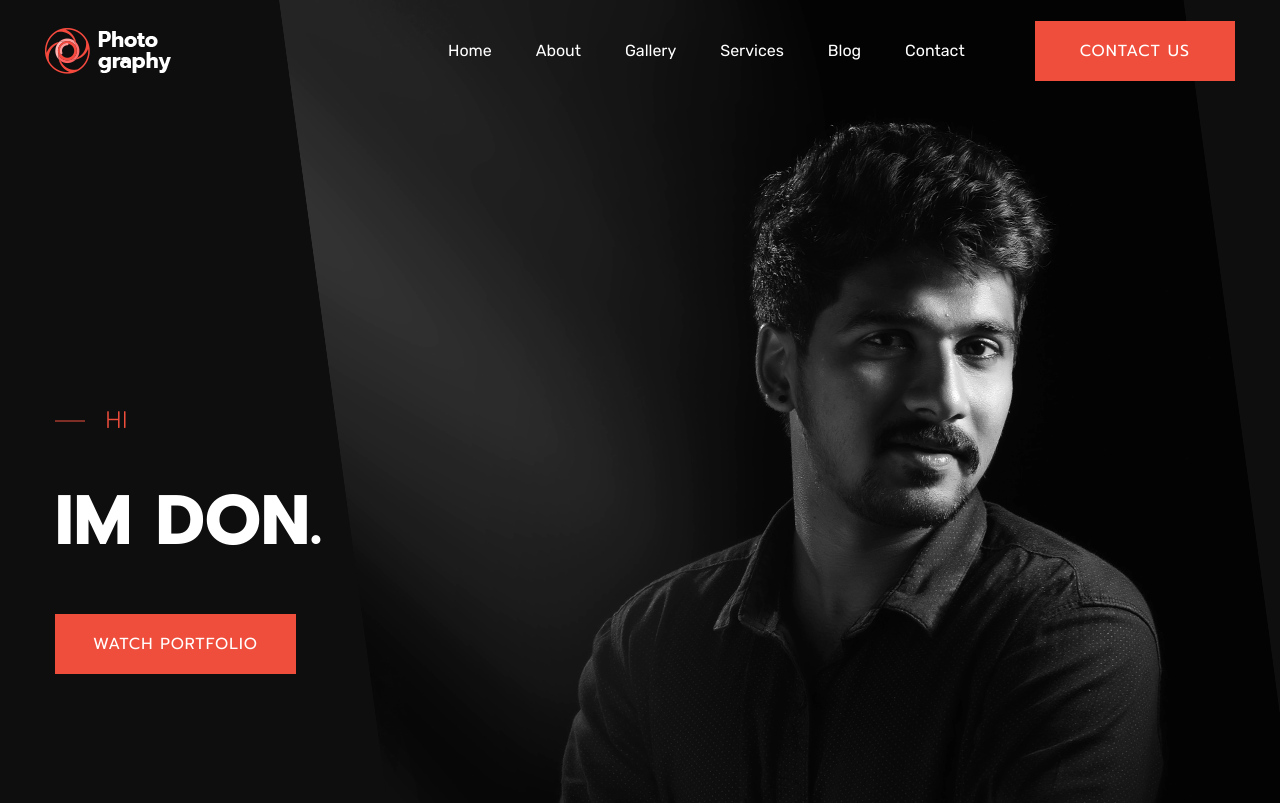
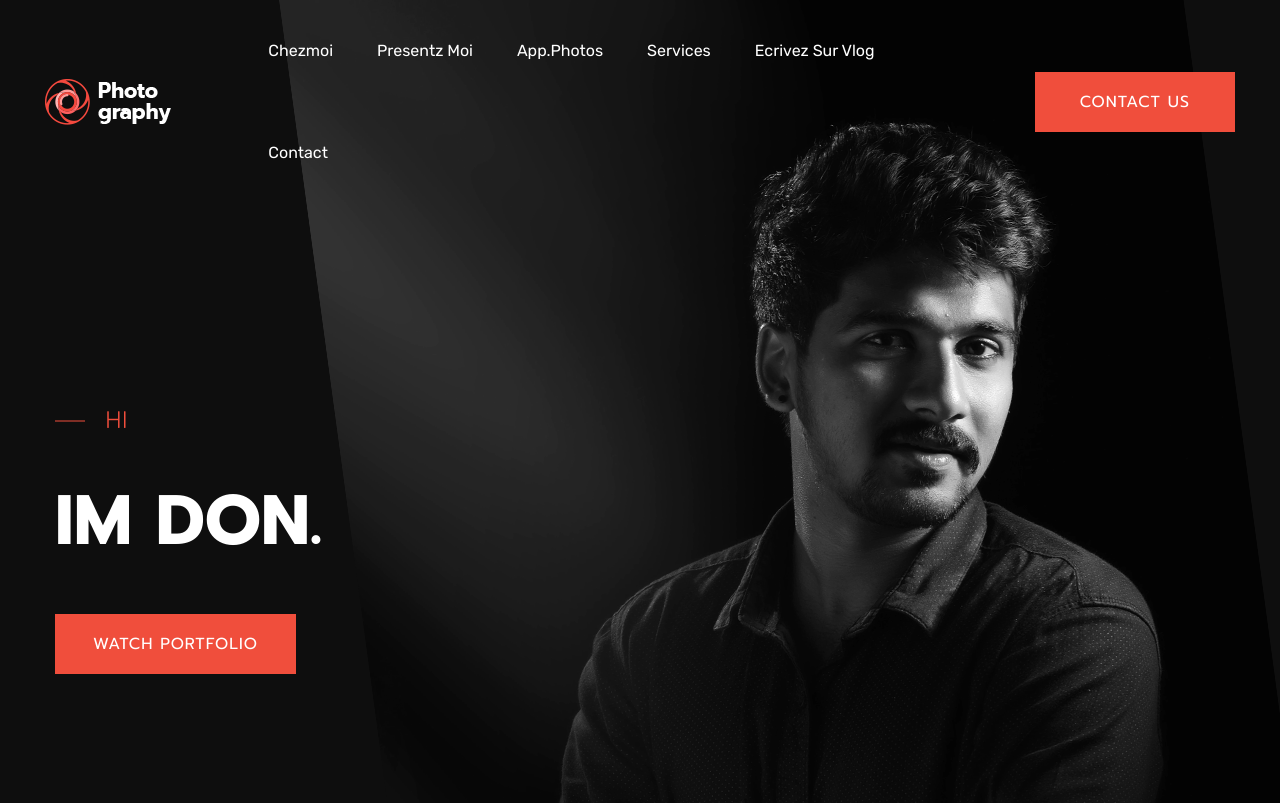
Before and after one commit to legenderry23/legenderry23.github.io, a plain HTML site: page index.html in a window 1280 px wide. Shown: the top 803 px of the page. Drawn offline with Linux system fonts and the light colour scheme.

Commit message:
Update index.html

```diff
--- a/index.html
+++ b/index.html
@@ -3,7 +3,7 @@
 <head>
     <meta charset="utf-8">
     <meta http-equiv="x-ua-compatible" content="ie=edge">
-    <title>Photography HTML-5 Template </title>
+    <title>Digital Marketing HTML-5 Template </title>
     <meta name="description" content="">
     <meta name="viewport" content="width=device-width, initial-scale=1">
     <link rel="manifest" href="site.webmanifest">
@@ -54,11 +54,11 @@
                                 <div class="main-menu f-right d-none d-lg-block">
                                     <nav>
                                         <ul id="navigation">
-                                            <li><a href="index.html">Home</a></li>
-                                            <li><a href="about.html">About</a></li>
-                                            <li><a href="gallery.html">Gallery</a></li>
+                                            <li><a href="index.html">Chezmoi</a></li>
+                                            <li><a href="about.html">presentz moi</a></li>
+                                            <li><a href="gallery.html">app.photos</a></li>
                                             <li><a href="services.html">Services</a></li>
-                                            <li><a href="blog.html">Blog</a>
+                                            <li><a href="blog.html">ecrivez sur vlog</a>
                                                 <ul class="submenu">
                                                     <li><a href="blog.html">Blog</a></li>
                                                     <li><a href="blog_details.html">Blog Details</a></li>
```
